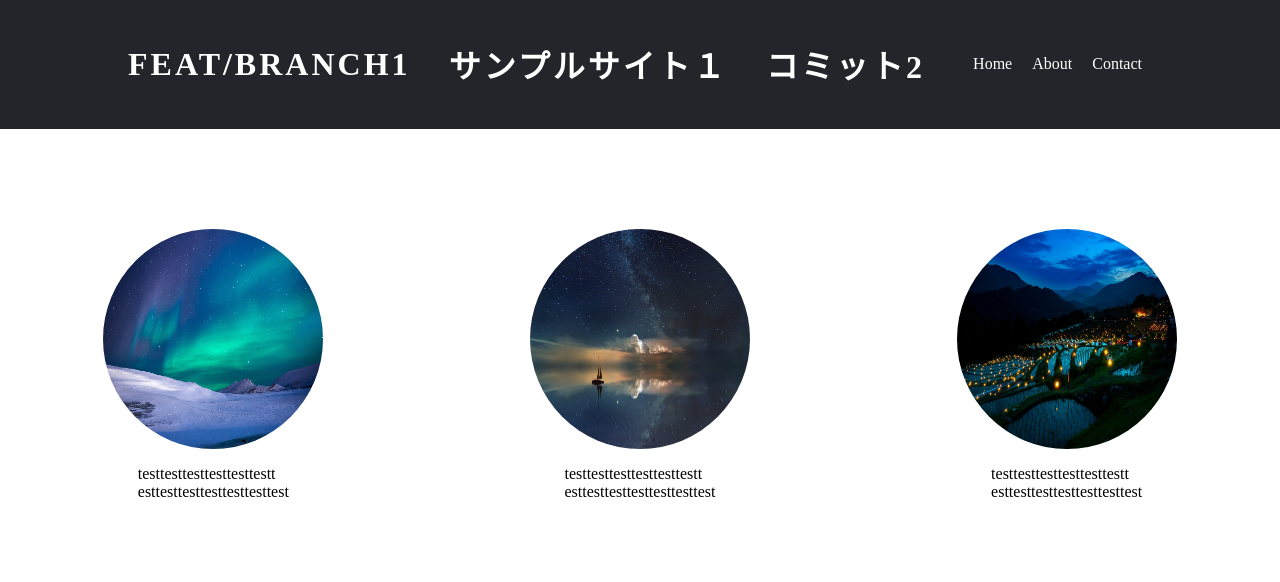
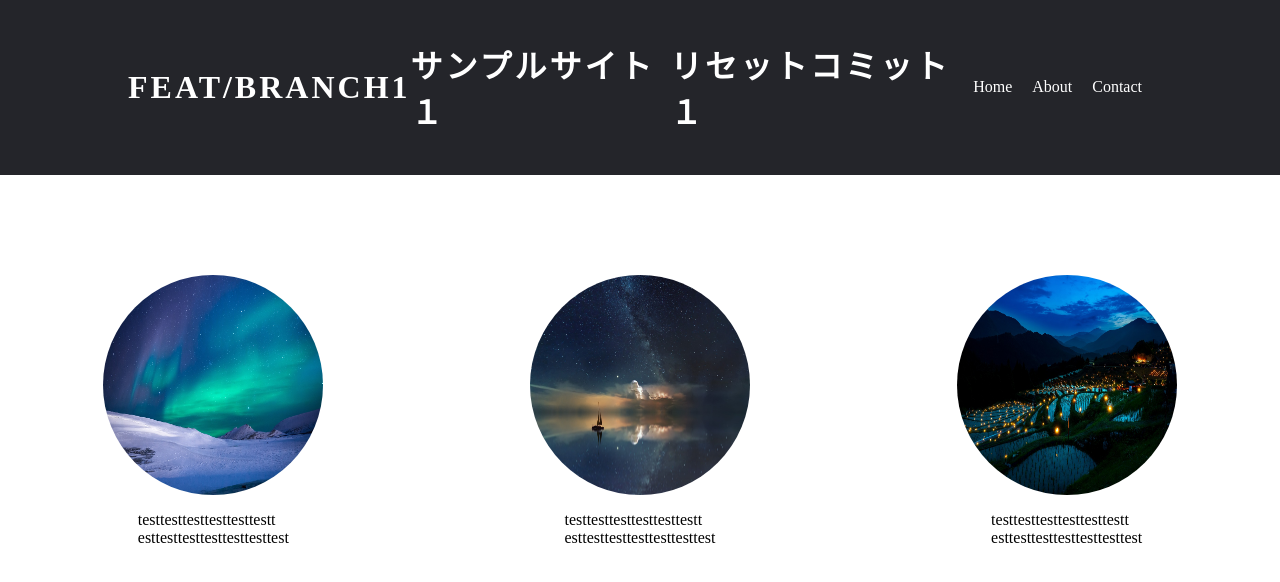
Before and after one commit to kirin999/learn-site, a plain HTML site: page index.html in a window 1280 px wide. Drawn offline with Linux system fonts and the light colour scheme.

Commit message:
resetコミット1

```diff
--- a/index.html
+++ b/index.html
@@ -10,7 +10,7 @@
 	<header>
 		<h1 class="logo">feat/branch1</h1>
 		<h1 class="logo">サンプルサイト１</h1>
-		<h1 class="logo">コミット2</h1>
+		<h1 class="logo">リセットコミット１</h1>
 		<nav>
 			<ul class="nav_links">
 				<li><a href="#">Home</a></li>
```
